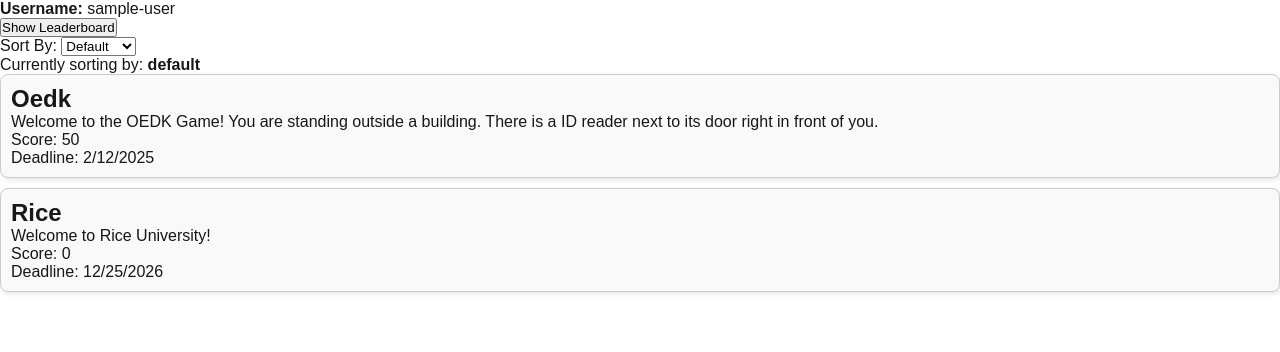
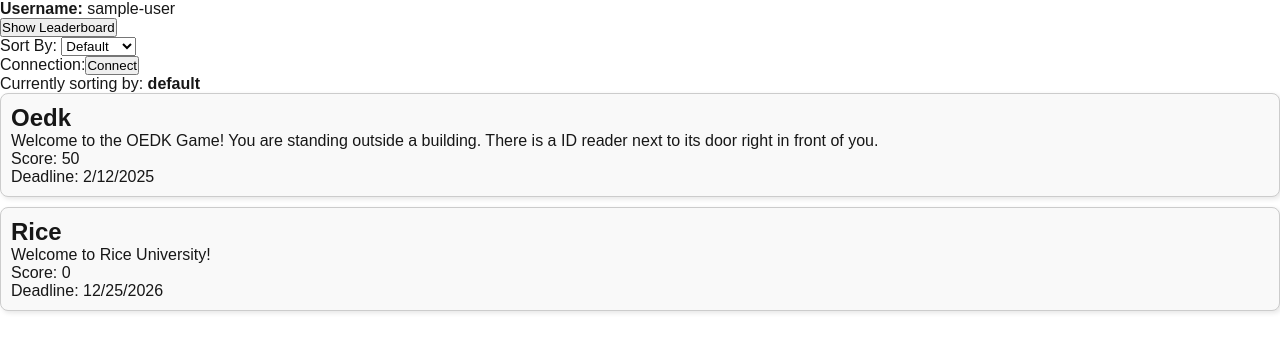
Before and after one commit to irc-chris/410-mini-frontend, a Next.js app in the folder mini-app/: page / in a window 1280 px wide. Shown: the top 352 px of the page. Built offline with nearby package versions, Linux system fonts and the light colour scheme.

Commit message:
connected to warmupA backend

```diff
--- a/mini-app/src/Components/HomePage.tsx
+++ b/mini-app/src/Components/HomePage.tsx
@@ -6,6 +6,7 @@
 import GameList from "./GameList";
 import GameInterface from "./GameInterfacePage";
 import { GameInfo } from "../Types";
+import client2ServerAdapter from "../Integration/connection";
 
 // TODO: fetch from authentication layer (global state? singleton and useEffect?)
 const SAMPLE_USER = users[0];
@@ -78,6 +79,10 @@
           </select>
         </div>
 
+        <div> Connection:
+          <button onClick={client2ServerAdapter.initialize}> Connect</button>
+        </div>
+
         {/* Pass the selected sortBy to the GameList component */}
         <GameList
           user={SAMPLE_USER}
--- /dev/null
+++ b/mini-app/src/Integration/connection.ts
@@ -0,0 +1,47 @@
+class Client2ServerAdapter {
+    constructor() {}
+
+    /**
+     * Initializes the adapter by negotiating a connection with the backend.
+     * Fetches connection details and sets up managers for rooms and messages.
+     */
+    async initialize() {
+      console.log("Initializing adapter...");
+      await fetch("https://warm-up-a.azurewebsites.net/api/negotiate", {
+        method: "POST",
+        headers: {
+          "Content-Type": "application/json",
+        },
+        body: JSON.stringify({}),
+      })
+        .then((response) => {
+          if (!response.ok) {
+            throw new Error(
+              `Negotiation failed: ${response.status} ${response.statusText}`
+            );
+          }
+          return response.json();
+        })
+        .then((json) => {
+          console.log("Negotiation successful:", json);
+
+          const connectionUrl = json.Url;
+          const accessToken = json.AccessToken;
+
+          if (!connectionUrl || !accessToken) {
+            throw new Error("Negotiation response is missing required fields.");
+          }
+
+        })
+        .catch((error) => {
+          // Handle errors at any step of the promise chain
+          console.error("Negotiation failed:", error);
+        });
+    }
+}
+
+
+
+
+const client2ServerAdapter = new Client2ServerAdapter();
+export default client2ServerAdapter;
```
